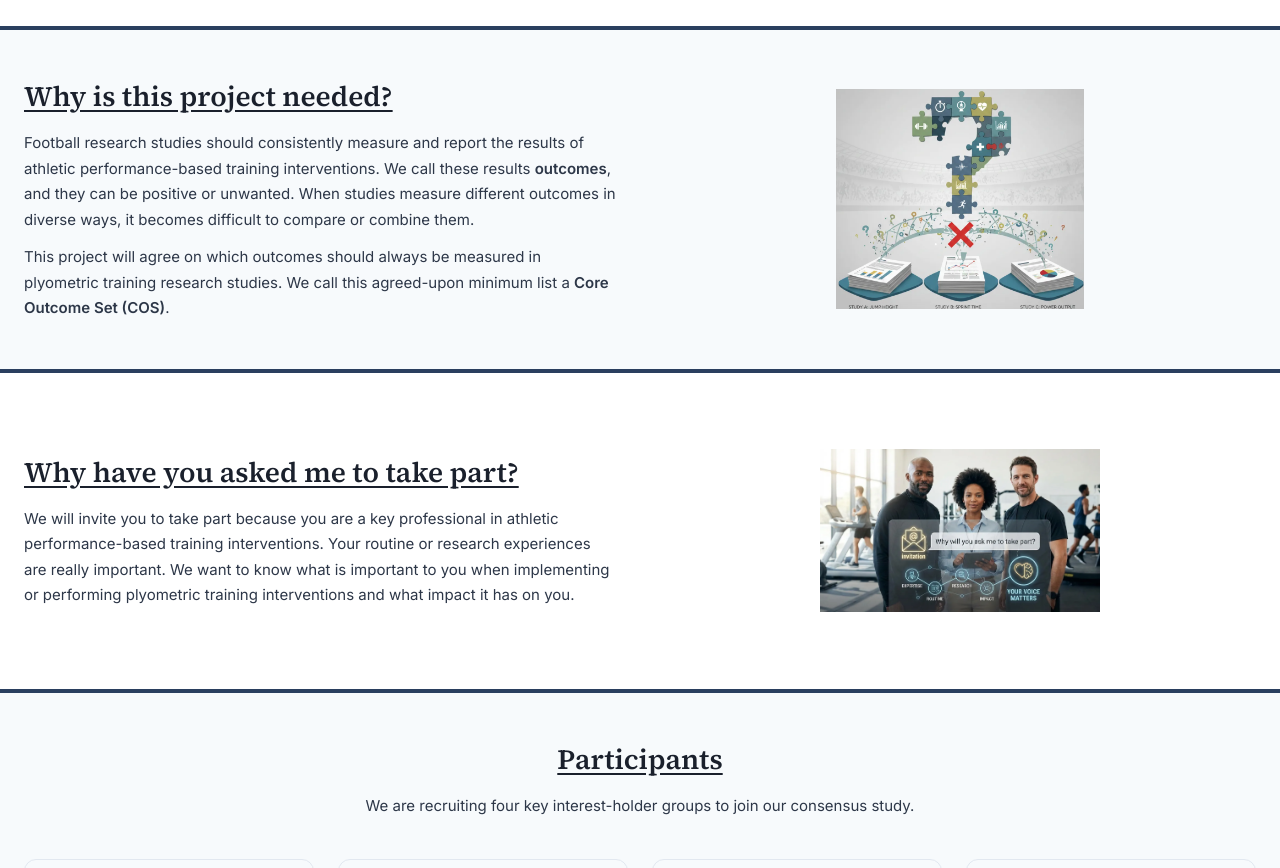
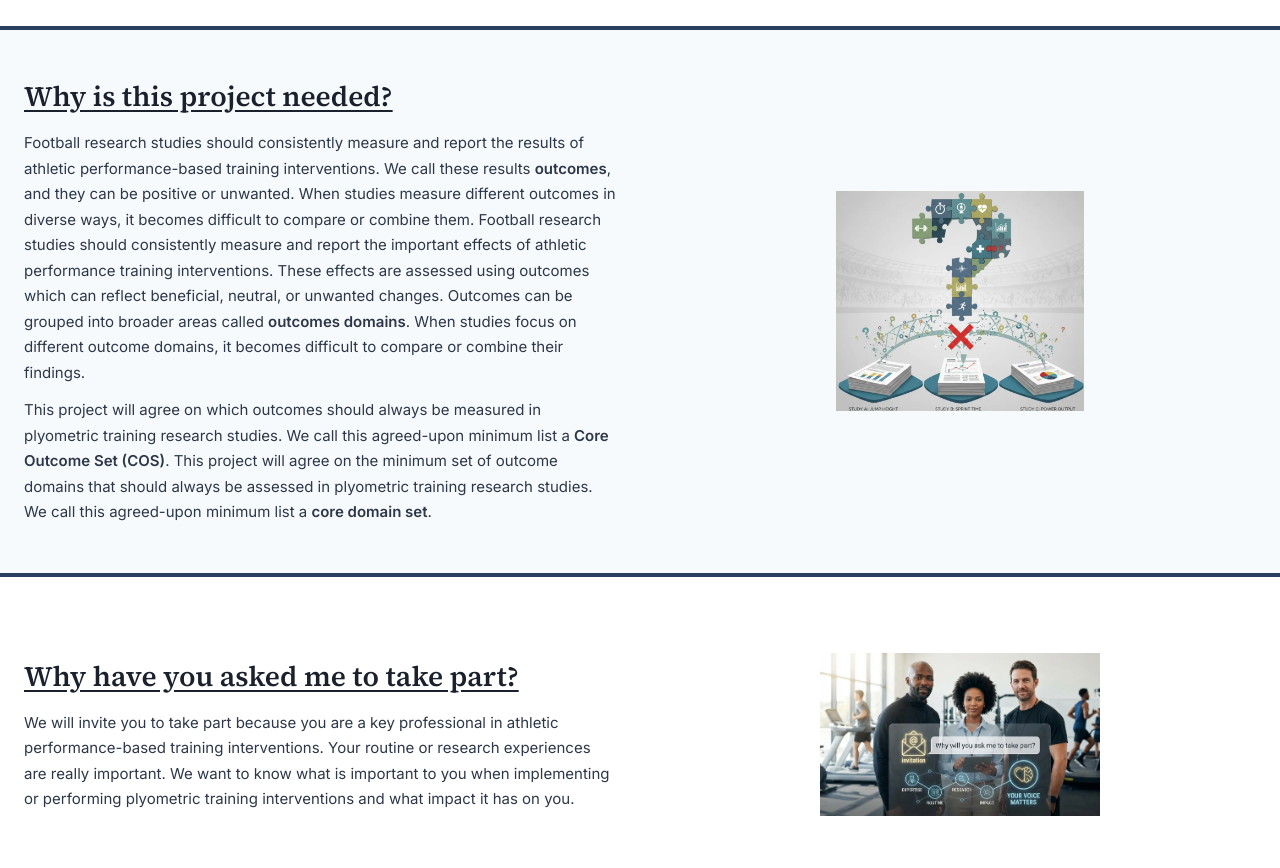
Before and after one commit to LoaizaBetancur/CAPIS-Project-Website, a Next.js app: page / in a window 1280 px wide. Shown: the part 1100-1968 px from the top of the page. Built offline with nearby package versions, Linux system fonts and the light colour scheme.

Commit message:
Update page.tsx

```diff
--- a/app/page.tsx
+++ b/app/page.tsx
@@ -229,11 +229,21 @@ export default function HomePage() {
               <strong>outcomes</strong>, and they can be positive or unwanted.
               When studies measure different outcomes in diverse ways, it becomes
               difficult to compare or combine them.
+
+              Football research studies should consistently measure and report the important
+              effects of athletic performance training interventions. These effects are assessed
+              using outcomes which can reflect beneficial, neutral, or unwanted changes.
+              Outcomes can be grouped into broader areas called <strong>outcomes domains</strong>.
+              When studies focus on different outcome domains, it becomes difficult to compare
+              or combine their findings.
             </p>
             <p style={{ fontSize: "15px", lineHeight: 1.7, color: "#2D3748" }}>
               This project will agree on which outcomes should always be measured in plyometric
               training research studies. We call this agreed-upon minimum list a{" "}
               <strong>Core Outcome Set (COS)</strong>.
+              This project will agree on the minimum set of outcome
+              domains that should always be assessed in plyometric training research studies.
+              We call this agreed-upon minimum list a <strong>core domain set</strong>.
             </p>
           </div>
           <div style={{ display: "flex", justifyContent: "center", alignItems: "center" }}>
```
